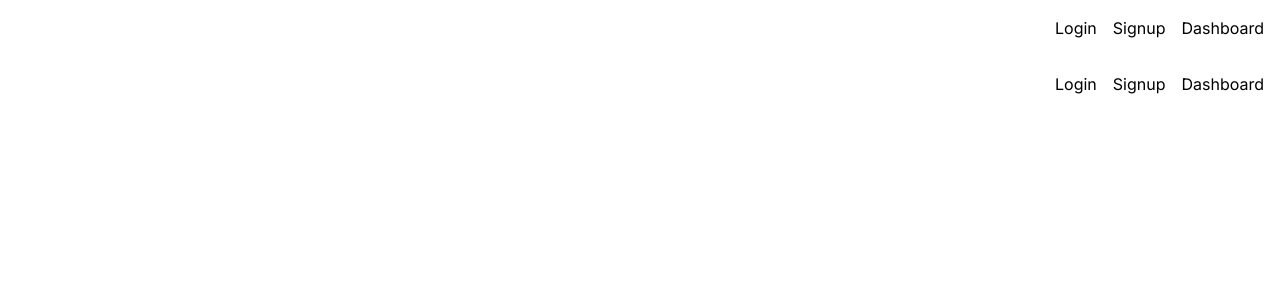
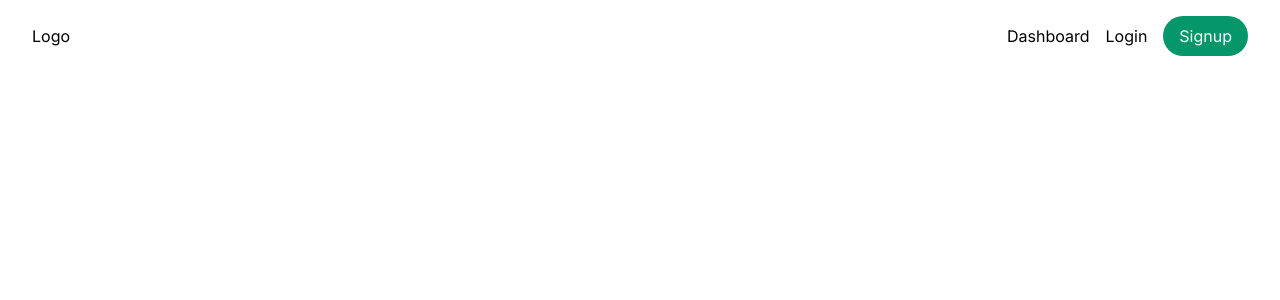
Before and after one commit to Vikneshoftheleaf/arielform, a Next.js app: page / in a window 1280 px wide. Shown: the top 300 px of the page. Built offline with nearby package versions, Linux system fonts and the light colour scheme.

Commit message:
initial layout2

```diff
--- a/src/app/(landing page)/page.js
+++ b/src/app/(landing page)/page.js
@@ -8,12 +8,7 @@ export const metadata = {
 export default function Home() {
   return (
     <main>
-      <div className="w-full flex justify-end gap-4 p-4">
-      <Link href={'login'}>Login</Link>
-      <Link href={'signup'}>Signup</Link>
-      <Link href={'dashboard'}>Dashboard</Link>
 
-      </div>
     </main>
 
   );
--- a/src/app/components/nav.js
+++ b/src/app/components/nav.js
@@ -4,15 +4,23 @@ import { useRouter } from "next/navigation";
 import Link from "next/link";
 export default function Navbar() {
     const router = useRouter();
-    if(router.pathname != "dashboard")
-    return (
+    if (router.pathname != "dashboard")
+        return (
 
-            <nav className="w-full flex justify-end gap-4 p-4">
-                <Link href={'login'}>Login</Link>
-                <Link href={'signup'}>Signup</Link>
-                <Link href={'dashboard'}>Dashboard</Link>
+            <nav className="w-full flex justify-between gap-4 py-4 px-8 items-center">
+                <div>
+                    <Link href={'/'}>Logo</Link>
+                </div>
+                <div>
 
+                </div>
+                <div className="flex justify-end gap-4 items-center">
+                    <Link href={'dashboard'}>Dashboard</Link>
+                    <Link href={'login'}>Login</Link>
+                    <Link className="bg-emerald-600 text-slate-50 px-4 py-2 rounded-full" href={'signup'}>Signup</Link>
+
+                </div>
             </nav>
 
-    )
+        )
 }
```
